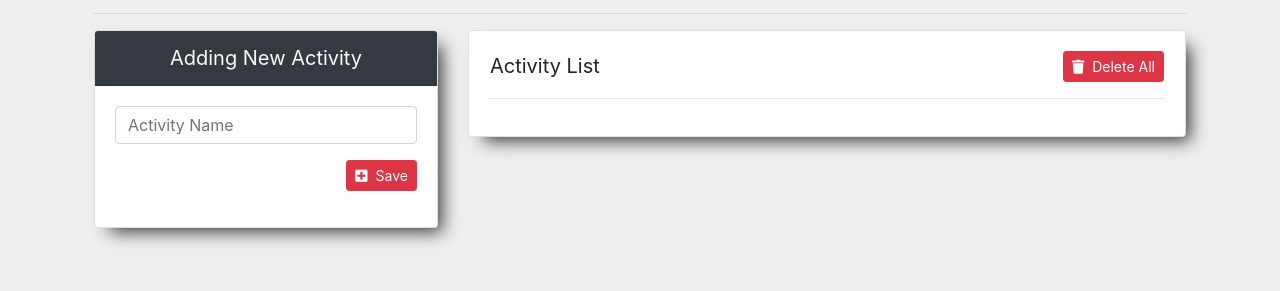
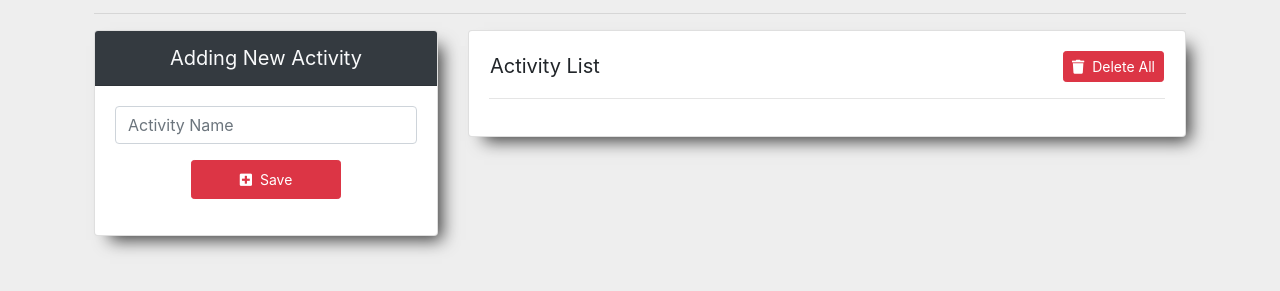
Before and after one commit to ZiyaCetinkaya/PureJS_Trial, a plain HTML site: page index.html in a window 1280 px wide. Shown: the part 147-438 px from the top of the page. Drawn offline with nearby package versions, Linux system fonts and the light colour scheme.

Commit message:
The arrays were cleared after clicking the Delete All button.

```diff
--- a/script.js
+++ b/script.js
@@ -41,15 +41,15 @@ function CreateMainContent() {
 function CreateAddActivityForm() {
     const row = CreateDivWithClass("row");
     const col4 = CreateDivWithClass("col-md-4 col-sm-4 col-lg-4");
-    const card = CreateDivWithClass("card");
+    const card = CreateDivWithClass("card mb-3");
     const cardHeader = CreateDivWithClass("card-header bg-dark text-light text-center");
     cardHeader.innerText = "Adding New Activity";
     const cardBody = CreateDivWithClass("card-body");
     const form = CreateForm("addActivityForm", "off");
     const inputFormGroup = CreateDivWithClass("form-group");
     const activityNameInput = CreateInputElement("form-control", "txtActivityName", "Activity Name", "text", "txtActivityName", "btnAddNewTask");
-    const btnFormGroup = CreateDivWithClass("form-group text-right");
-    const btnSaveActivity = createButton("btn btn-danger btn-sm", "submit", "<i class='fas fa-plus-square mr-2'></i>Save");
+    const btnFormGroup = CreateDivWithClass("form-group text-center");
+    const btnSaveActivity = createButton("btn btn-danger btn-sm px-5 py-2", "submit", "<i class='fas fa-plus-square mr-2'></i>Save");
 
     btnFormGroup.appendChild(btnSaveActivity);
     inputFormGroup.appendChild(activityNameInput);
@@ -205,14 +205,10 @@ function EventListener() {
     btnDeleteAll.addEventListener("click", (e) => {
         e.preventDefault();
         if (confirm("Are Your Sure?")) {
-            // taskList.childNodes.forEach(function (item) { // Yol 2
-            //     if (item.nodeType === 1) {
-            //         item.remove();
-            //     }
-            // });
             while (taskList.firstChild) {
                 taskList.removeChild(taskList.firstChild);
             }
+            items = [];
             localStorage.clear();
         }
     });
```
Also changed, not shown: index.html (line endings or trailing spaces).
